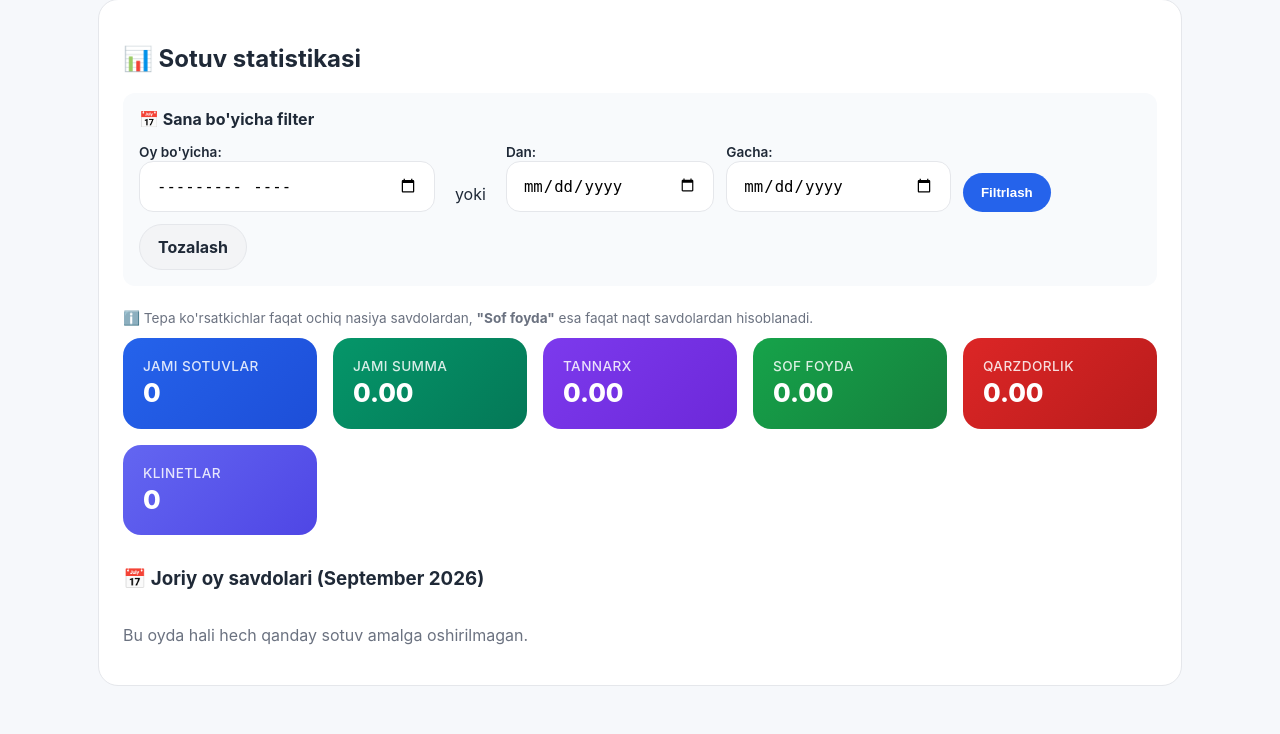
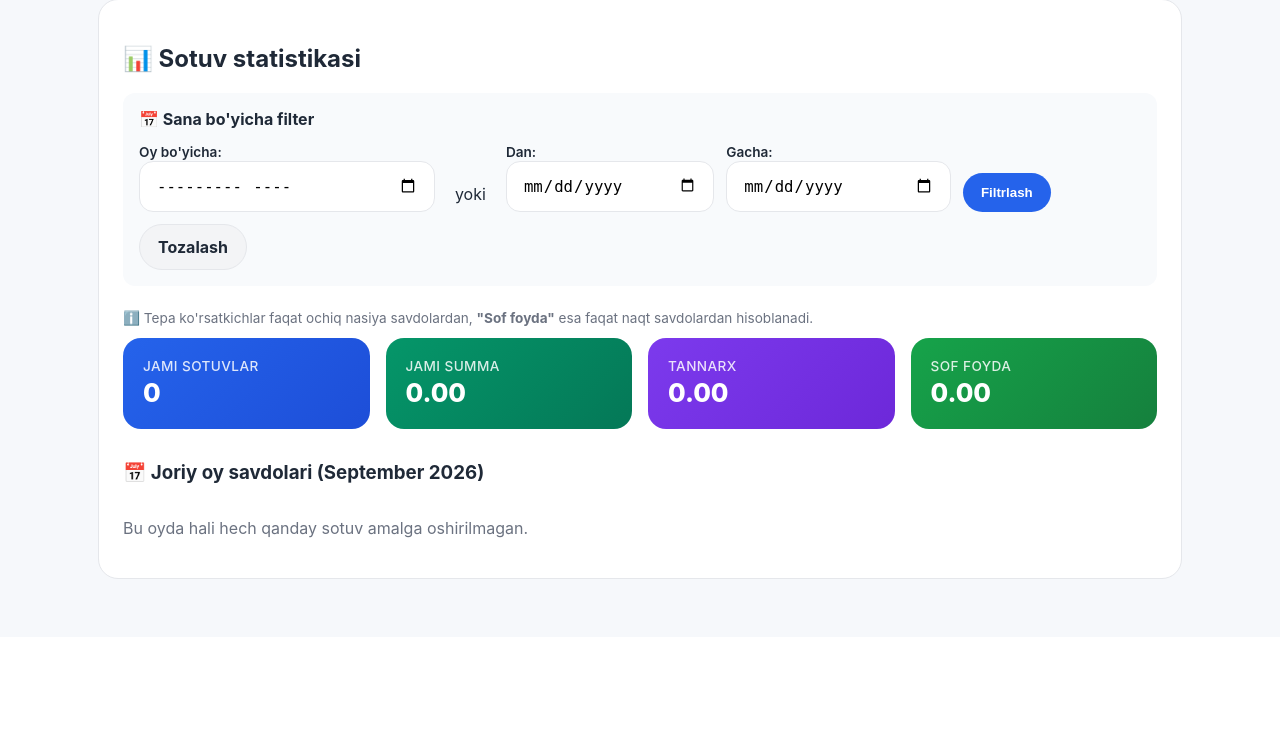
Before and after one commit to otabek-me/simple-project, a Django app: page /statistika/ in a window 1280 px wide. Shown: the part 163-897 px from the top of the page. After the commit the page ends 742 px from the top, so only its background shows below. Run offline with Django 5.2, Linux system fonts and the light colour scheme; the visitor is signed in with stand-in values (Sample User, id 1); data that the repository does not hold is empty.

Commit message:
o'zgardi3

```diff
--- a/app/views.py
+++ b/app/views.py
@@ -380,7 +380,10 @@ def sale_create(request):
 
 @login_required
 def sale_list(request):
-    sales = Sale.objects.select_related('client').prefetch_related('items__furniture').all()
+    # Ro'yxatda faqat nasiya (ochiq qarz) sotuvlar ko'rinadi — naqt sotuvlar chiqmaydi.
+    sales = Sale.objects.select_related('client').prefetch_related('items__furniture').filter(
+        Q(payment_type='credit') | Q(total_amount__gt=F('paid_amount'))
+    )
     query = request.GET.get('q', '').strip()
     if query:
         sales = sales.filter(
--- a/templates/app/sale_list.html
+++ b/templates/app/sale_list.html
@@ -13,7 +13,6 @@
         <input type="search" name="q" value="{{ query }}" placeholder="Klient nomi yoki izoh bo'yicha qidirish..." class="field-input" style="flex: 1; min-width: 200px;">
         <select name="payment" class="field-input" style="max-width: 150px;">
             <option value="">Barcha to'lov turlari</option>
-            <option value="cash" {% if payment_filter == 'cash' %}selected{% endif %}>Naqt</option>
             <option value="credit" {% if payment_filter == 'credit' %}selected{% endif %}>Nasiya</option>
             <option value="debt" {% if payment_filter == 'debt' %}selected{% endif %}>Qarzdorlik</option>
         </select>
--- a/templates/app/statistics.html
+++ b/templates/app/statistics.html
@@ -47,14 +47,6 @@
         <div class="stat-card" style="background: linear-gradient(135deg, #16a34a, #15803d);">
             <div class="stat-label">Sof foyda</div>
             <div class="stat-value">{{ total_profit|format_price }}</div>
-        </div>
-        <div class="stat-card" style="background: linear-gradient(135deg, #dc2626, #b91c1c);">
-            <div class="stat-label">Qarzdorlik</div>
-            <div class="stat-value">{{ total_debt|format_price }}</div>
-        </div>
-        <div class="stat-card" style="background: linear-gradient(135deg, #6366f1, #4f46e5);">
-            <div class="stat-label">Klinetlar</div>
-            <div class="stat-value">{{ total_clients }}</div>
         </div>
     </div>
 
```
